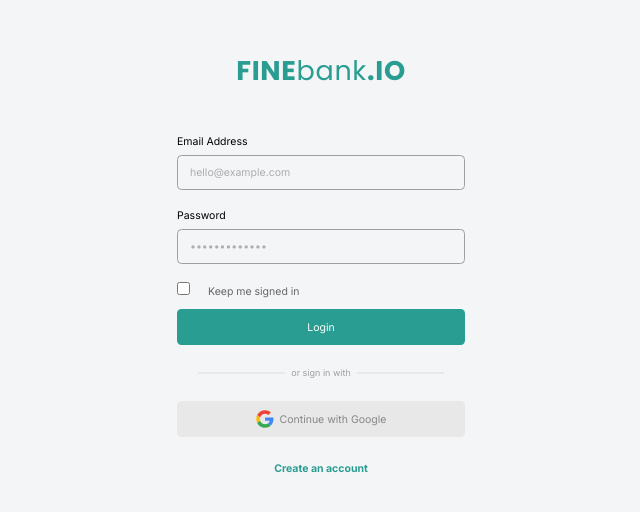
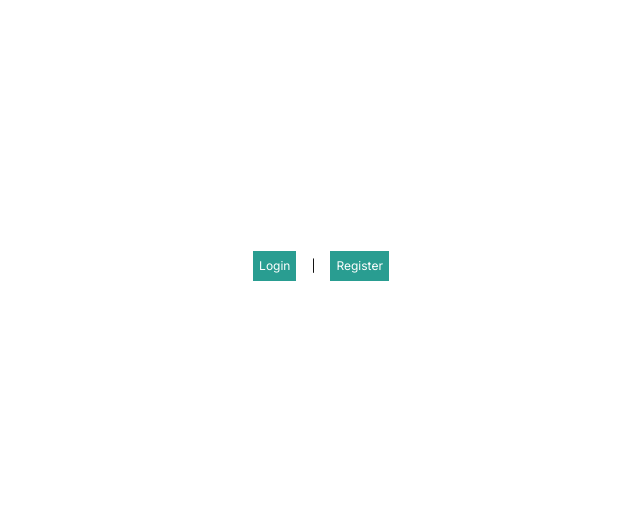
Before and after one commit to ziaFBacht/admin-ui, a React (Vite) app: page / in a window 1280 px wide. Shown: the part 134-646 px from the top of the page, without its empty margins (319-959 px from the left). Built offline with nearby package versions, Linux system fonts and the light colour scheme.

Commit message:
react router dom

```diff
--- a/package.json
+++ b/package.json
@@ -13,6 +13,7 @@
     "@tailwindcss/vite": "^4.2.1",
     "react": "^18.3.1",
     "react-dom": "^18.3.1",
+    "react-router-dom": "^7.15.1",
     "tailwindcss": "^4.2.1"
   },
   "devDependencies": {
--- a/src/App.jsx
+++ b/src/App.jsx
@@ -1,11 +1,39 @@
 import "./App.css";
 import SignInPage from "./pages/signIn";
 import SignUpPage from "./pages/signUp";
+import ErrorPage from "./pages/error";
+import { createBrowserRouter, RouterProvider, Link } from "react-router-dom";
 
 function App() {
+  const myRouter = createBrowserRouter([
+    {
+      path: "/",
+      element: (
+				<div className="flex justify-center items-center min-h-screen">
+          <Link to="/login" className="p-2 m-5 bg-primary text-white">
+            Login
+          </Link>
+          |
+          <Link to="/register" className="p-2 m-5 bg-primary text-white">
+            Register
+          </Link>
+        </div>
+      ),
+      errorElement: <ErrorPage />,
+    },
+    {
+      path: "/login",
+      element: <SignInPage />,
+    },
+    {
+      path:"/register",
+      element:<SignUpPage />,
+    }
+  ]);
+
   return (
     <>
-      <SignInPage />
+      <RouterProvider router={myRouter} />
     </>
   );
 }
--- a/src/components/Fragments/FormSignIn.jsx
+++ b/src/components/Fragments/FormSignIn.jsx
@@ -2,6 +2,7 @@ import React from 'react'
 import LabeledInput from '../Elements/LabeledInput'
 import Checkbox from '../Elements/CheckBox'
 import Button from '../Elements/Button'
+import { Link } from "react-router-dom";
 
 function FormSignIn() {
   return (
@@ -80,7 +81,9 @@ function FormSignIn() {
         {/* sign in with google end */}
         {/* link start */}
         <div className="flex justify-center">
-          <a className="text-primary text-sm font-bold">Create an account</a>
+          <Link to="/register" className="text-primary text-sm font-bold">
+            Create an account
+          </Link>
         </div>
         {/* link end */}
     </>
--- a/src/components/Fragments/FormSignUp.jsx
+++ b/src/components/Fragments/FormSignUp.jsx
@@ -2,6 +2,7 @@ import React from 'react'
 import LabeledInput from '../Elements/LabeledInput'
 import Checkbox from '../Elements/CheckBox'
 import Button from '../Elements/Button'
+import { Link } from "react-router-dom";
 
 function FormSignIn() {
   return (
@@ -83,7 +84,7 @@ function FormSignIn() {
         {/* sign in with google end */}
         {/* link start */}
         <div className="flex justify-center">
-          <a className="text-primary text-sm font-bold">Already have an account? Sign in here</a>
+          <Link to="/login" className="text-primary text-sm font-bold">Already have an account? Sign in here</Link>
         </div>
         {/* link end */}
     </>
--- /dev/null
+++ b/src/pages/error.jsx
@@ -0,0 +1,19 @@
+import React from "react";
+import { useRouteError } from "react-router-dom";
+import Logo from "../components/Elements/Logo";
+
+function error() {
+  const error = useRouteError();
+
+  return (
+    <div className="flex justify-center min-h-screen items-center bg-special-mainBg flex-col">
+      <Logo />
+      <h1 className="text-2xl font-bold mt-3 mb-1">Sorry,</h1>
+      <p>
+        {error.status} | {error.statusText || error.message}
+      </p>
+    </div>
+  );
+}
+
+export default error;
```
Also changed, not shown: 1 other file (tests, documents, lock files or other folders).
